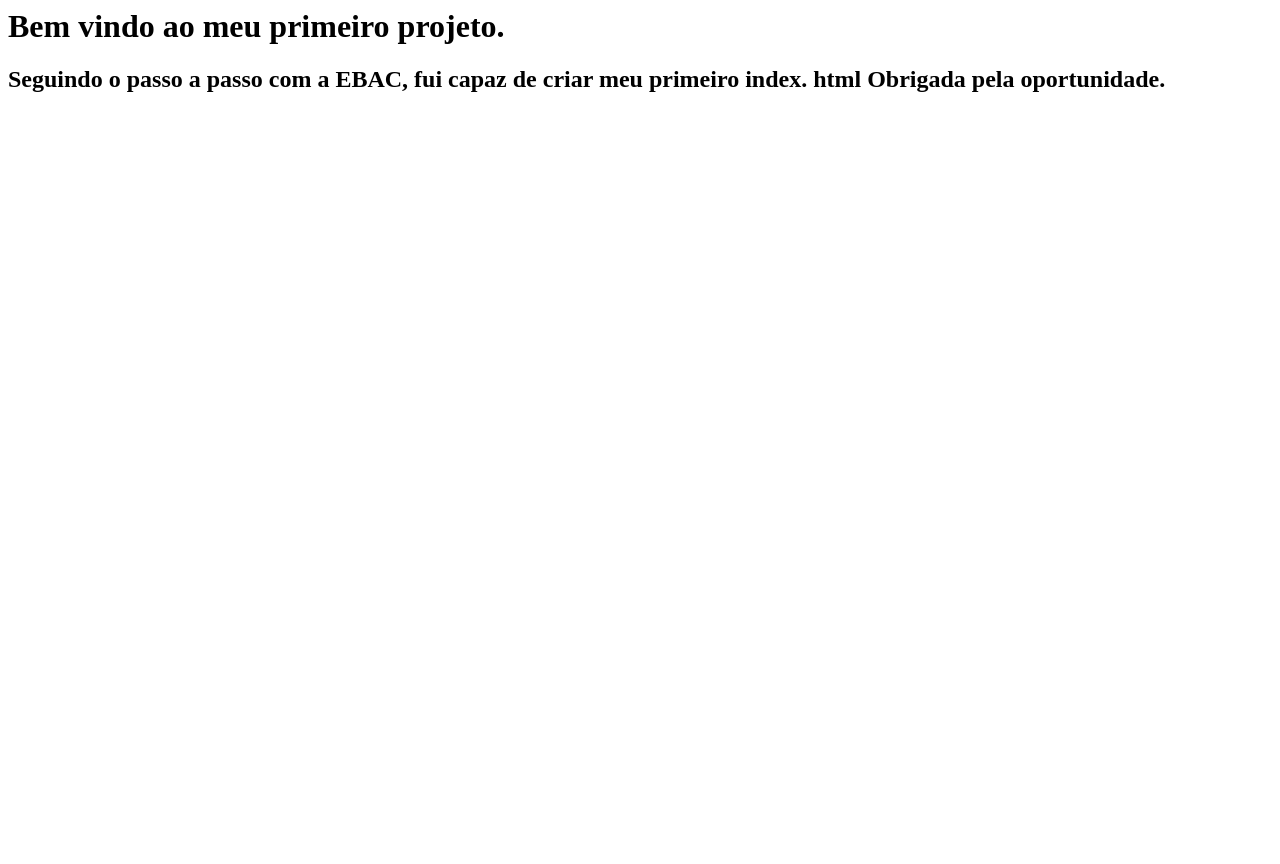
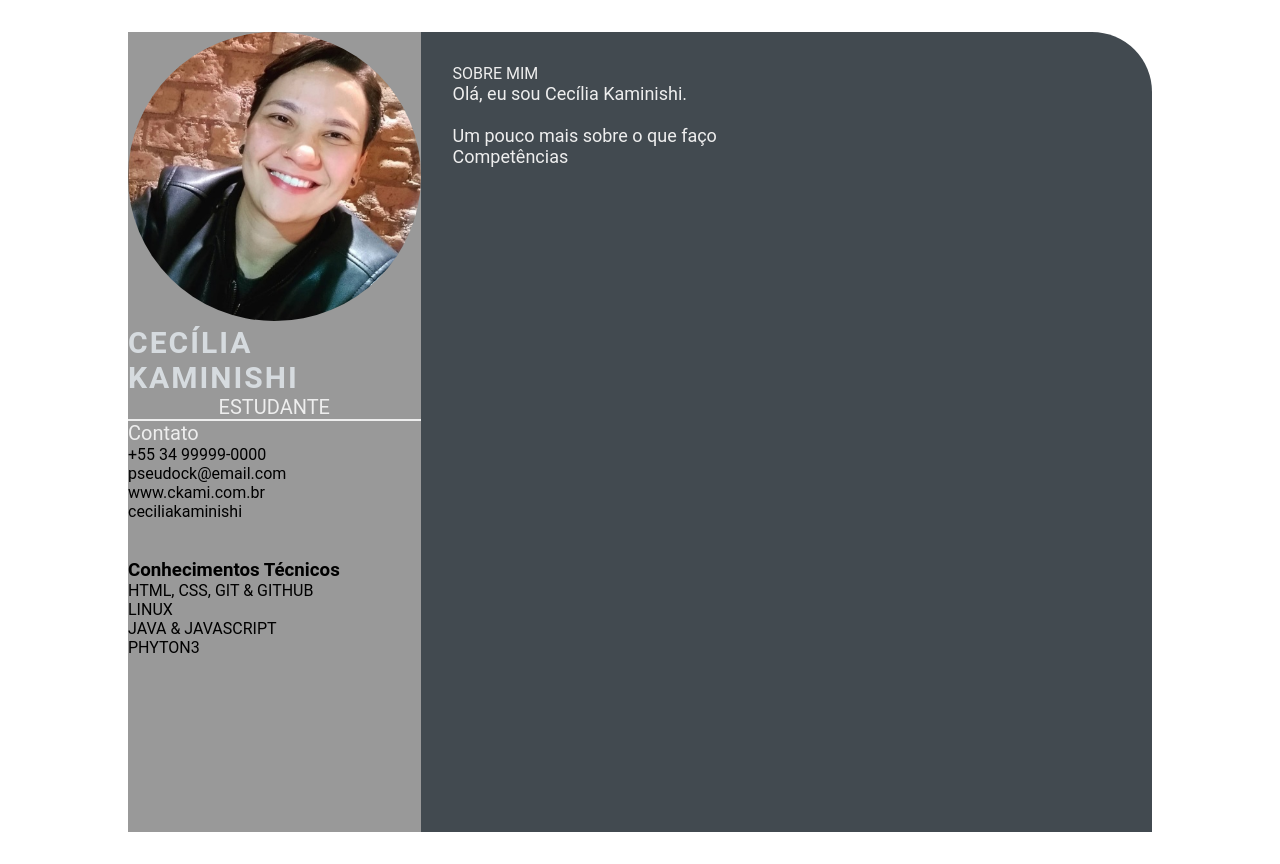
Before and after one commit to ceciliakaminishi/ceciliakaminishi.github.io, a plain HTML site: page index.html in a window 1280 px wide. Before the commit the page ends 800 px from the top, so only its background shows below. Drawn offline with Linux system fonts and the light colour scheme.

Commit message:
Configurar: Construção de currículo com figma, html e CSS

```diff
--- a/index.html
+++ b/index.html
@@ -1,23 +1,58 @@
-<html>
-    <head>
-        <title>
-            Cecilia Kaminishi
-        </title>
-    </head>
-    <body>
-        <h1>
-            Bem vindo ao meu primeiro projeto.
-        </h1>
-        <h2>
+<!DOCTYPE html>
+<html lang="en">
+<head>
+    <meta charset="UTF-8">
+    <meta http-equiv="X-UA-Compatible" content="IE=edge">
+    <meta name="viewport" content="width=device-width, initial-scale=1.0">
+    <title>Cecília Kaminishi CV</title>
 
+    <link rel="stylesheet" href="style.css">
 
+</head>
+<body>
+    <main class="resume-contents">
+        <section class="left-section">
+            <section class="left-section-content">
+                <div class="profile">
+                    <img class="profile-image" src="img/profileimage.jpg" alt="Profile Image">
+                    <h2><p class="name">Cecília Kaminishi</p></h2>
+                    <p class="profession">Estudante</p>
+              </div>
+              <div class="Contact-info">
+                <p class="left-title">Contato</p>
+                <ul>
+                    <li><i class="fa fa-phone"></i>+55 34 99999-0000</li>
+                    <li><i class="fa fa-envelope"></i>pseudock@email.com</li>
+                    <li><i class="fa fa-globe"></i>www.ckami.com.br</li>
+                    <li><i class="fa fa-github"></i>ceciliakaminishi</li>
+                </ul>
+              </div>
+              <div class="Skills">
+                <br>
+                <br><p class="left-section"><h3>Conhecimentos Técnicos</h3></p>
+                <ul>
+                    <li><p>HTML, CSS, GIT & GITHUB</p></li>
+                    <li><p>LINUX</p></li>
+                    <li><p>JAVA & JAVASCRIPT</p></li>
+                    <li><p>PHYTON3</p></li>
+                </ul>
+              </div>
+            </section>
+        </section>
+        <section class="right-section">
+                <div class="right-section-contents">
+                    <section class="abaout gap">
+                        <div class="right-title">SOBRE MIM</div>
+                        <p class="about-me-contents">
+                            Olá, eu sou Cecília Kaminishi. <br>
+                            <br>Um pouco mais sobre o que faço
+                            <br>Competências
+                        </p>
+                    </section>
+                </div>
+            </section>
+        </section>
+    </main>
 
-            Seguindo o passo a passo com a EBAC, fui capaz de criar meu primeiro index. html
-
-
-
-            Obrigada pela oportunidade.
-
-        </h2>
-    </body>
+</body>
 </html>
--- /dev/null
+++ b/style.css
@@ -0,0 +1,103 @@
+* {
+    margin: 0;
+    padding: 0;
+    box-sizing: border-box;
+    list-style: none;
+    font-family: 'Roboto', sans-serif;
+}
+
+.resume-contents {
+    min-height: 100vh;
+    width: 80%;
+    margin: 2rem auto;
+    display: grid;
+    grid-template-columns: repeat(7, 1fr);
+}
+
+.left-section {
+    grid-column: span 2;
+    height: 100%;
+    background-color: #999999;
+}
+
+.right-section {
+    grid-column: span 5;
+    height: 100%;
+    background-color: #424a50;
+    border-radius: 0px 60px 0px 0px;
+}
+
+.left-section-contents{
+    padding: 2rem 2rem;
+}
+
+.profile {
+    width: 100%;
+    border-bottom: 2px solid #eeeeee;
+}
+
+.profile .profile-image {
+    width: 100%;
+    border-radius: 100%;
+}
+
+.name {
+    color: #D6DBDF;
+    font-size: 30px;
+    letter-spacing: 2px;
+    text-transform: uppercase;
+}
+
+.profession {
+    color: #eeeeee;
+    font-size: 20px;
+    text-transform: uppercase;
+    text-align: center;
+}
+
+/* .contact-info { border-bottom: 2px solid #1B2631; } */
+.left-title {
+    color: #eeeeee;
+    font-size: 20px;
+}
+
+.contact-info ul {
+    padding-top: 1.5rem;
+}
+
+.contact-info ul li,
+.references ul li {
+    padding: .4rem 0;
+    color: #eeeeee;
+}
+
+.contact-info ul li i,
+.references ul li i {
+    padding-right: 1rem;
+    font-size: 18px;
+    color: #eeeeee;
+}
+
+.skills ul {
+    padding-top: 1.5rem;
+}
+.skills ul li p {
+    padding: .4rem 0;
+    color: #eeeeee;
+}
+
+.right-section-contents {
+    padding: 2rem 2rem;
+}
+
+.right-title {
+    color: #eeeeee;
+}
+
+.gap {
+    padding-bottom: 2rem;
+}
+.about-me-contents {
+    font-size: 18px;
+    color: #eeeeee;
+}
```
Also changed, not shown: IMG/profileimage.jpg (added).
